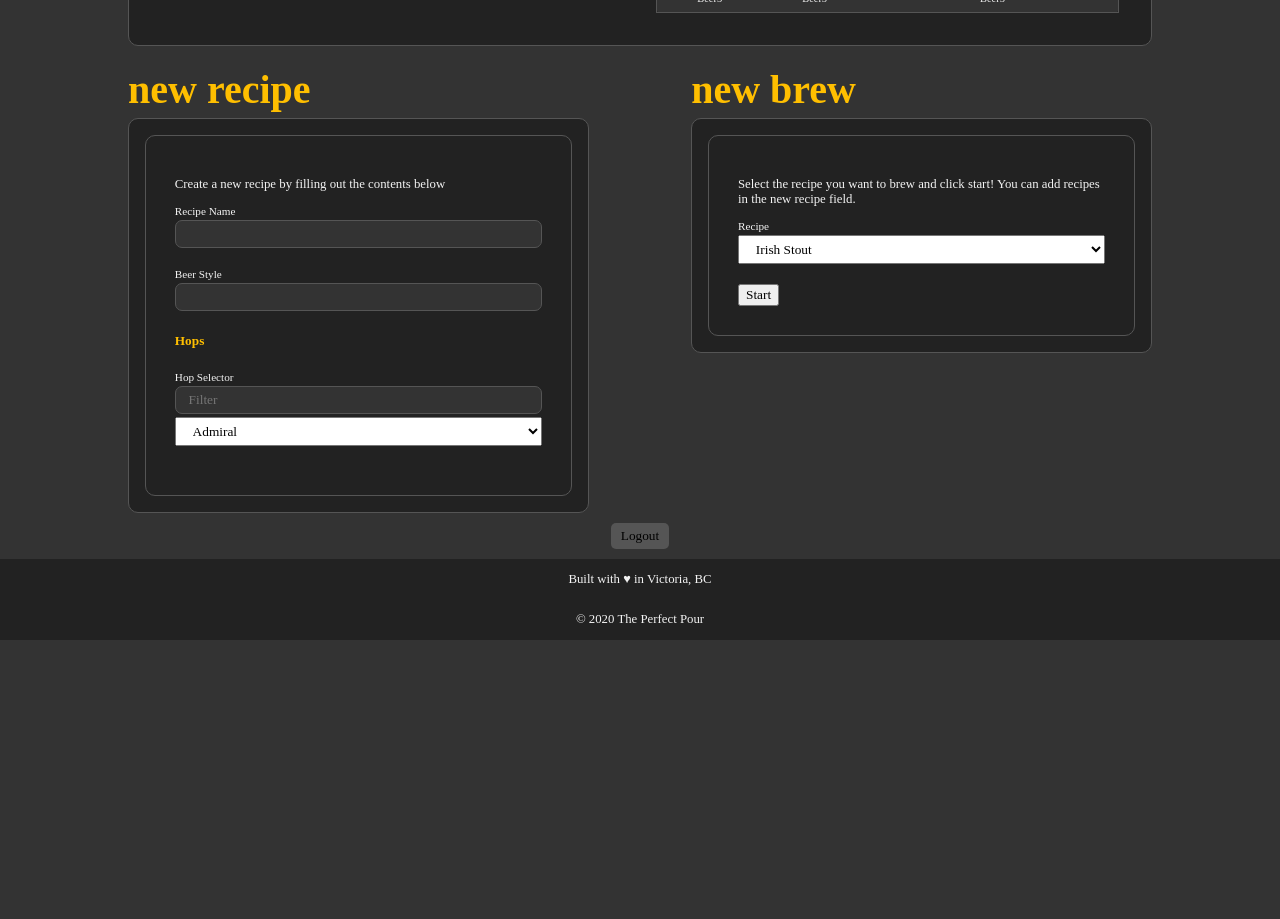
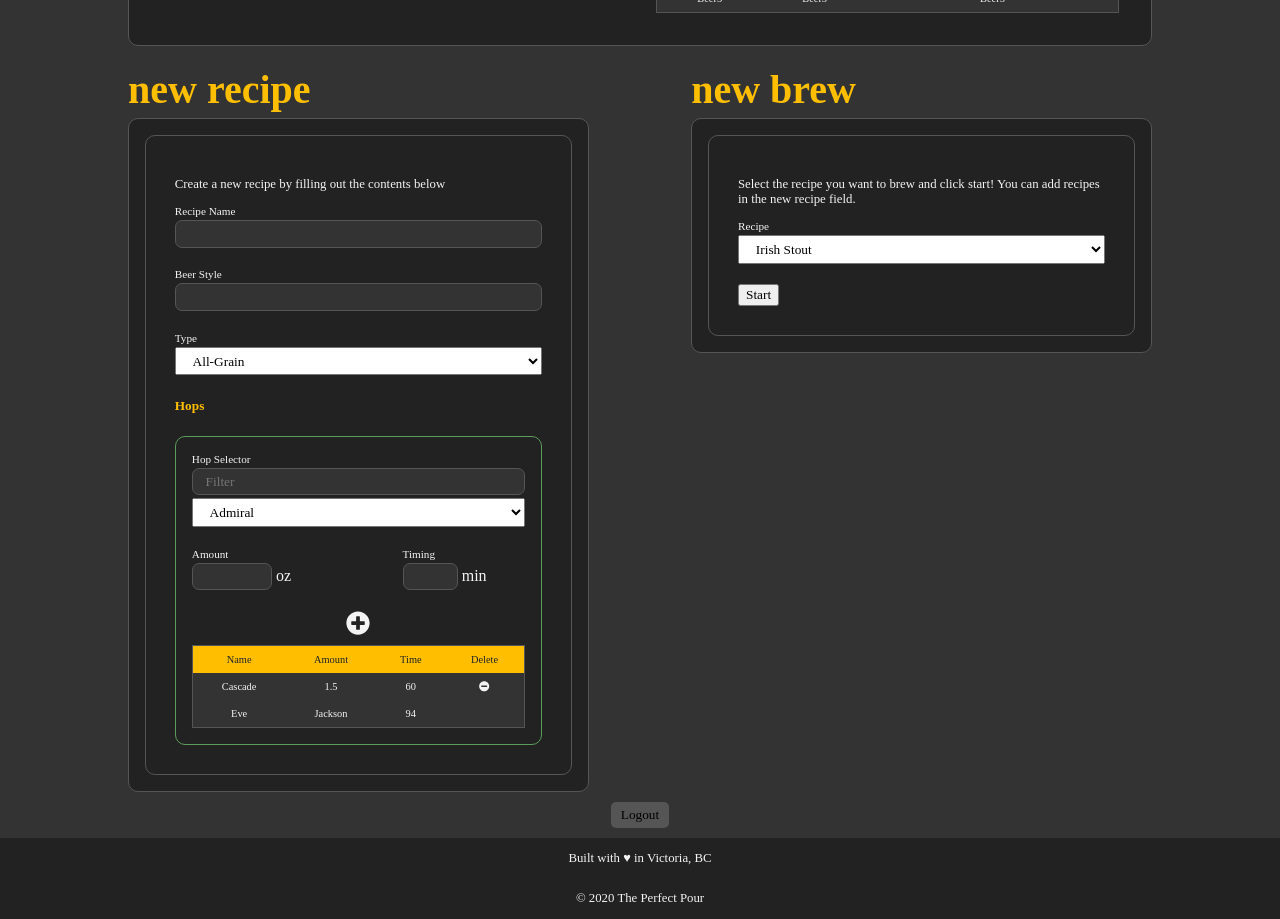
Before and after one commit to JackPlayer/ThePerfectPour, a React (Create React App) app in the folder frontend/perfect-pour/: page /home in a window 1280 px wide. Shown: the part 620-1539 px from the top of the page. Before the commit the page ends 1260 px from the top, so only its background shows below. Built offline with nearby package versions, Linux system fonts and the light colour scheme.

Commit message:
Added hops form markup

```diff
--- a/frontend/perfect-pour/package.json
+++ b/frontend/perfect-pour/package.json
@@ -3,6 +3,10 @@
   "version": "0.1.0",
   "private": true,
   "dependencies": {
+    "@fortawesome/fontawesome-free": "^5.15.1",
+    "@fortawesome/fontawesome-svg-core": "^1.2.32",
+    "@fortawesome/free-solid-svg-icons": "^5.15.1",
+    "@fortawesome/react-fontawesome": "^0.1.14",
     "@testing-library/jest-dom": "^5.11.6",
     "@testing-library/react": "^11.1.2",
     "@testing-library/user-event": "^12.2.2",
--- a/frontend/perfect-pour/src/components/CalculatorABV.js
+++ b/frontend/perfect-pour/src/components/CalculatorABV.js
@@ -47,7 +47,7 @@ const CalculatorABV = () => {
           <input type="number" step="0.001" onChange={(e) => setFg(e.target.value)}></input>
         </div>
 
-        <button type="submit">Calculate</button>
+        <button type="submit" className="btn-calc">Calculate</button>
 
         <p><strong>Alcohol By Volume ({unit}): {abv}</strong></p>
       </form>
--- a/frontend/perfect-pour/src/components/NewRecipeForm.js
+++ b/frontend/perfect-pour/src/components/NewRecipeForm.js
@@ -1,5 +1,8 @@
 import React, {useState} from 'react'
 import { hopTypes } from '../data/beerData'
+
+import { FontAwesomeIcon } from '@fortawesome/react-fontawesome'
+import { faPlusCircle, faMinusCircle } from '@fortawesome/free-solid-svg-icons'
 
 const NewRecipeForm = () => {
   const [hopFilter, setHopFilter] = useState('')
@@ -27,14 +30,63 @@ const NewRecipeForm = () => {
         <input type="text" />
       </div>
 
-      <h5>Hops</h5>
       <div className="form-field">
-        <label>Hop Selector</label>
-        <input placeholder="Filter" type="text" onChange={(e) => setHopFilter(e.target.value)}></input>
+        <label>Type</label>
         <select>
-          {renderHopOptions()}
+          <option value="all-grain">All-Grain</option>
+          <option value="extract">All-Grain</option>
         </select>
       </div>
+
+      <h5>Hops</h5>
+      <div className="hops-entry">
+        <div className="form-field">
+          <label>Hop Selector</label>
+          <input placeholder="Filter" type="text" onChange={(e) => setHopFilter(e.target.value)}></input>
+          <select>
+            {renderHopOptions()}
+          </select>
+        </div>
+        <div className="row">
+          <div className="form-field">
+            <label>Amount</label>
+            <div>
+              <input type="number"  min="0" />
+              <span> oz</span>
+            </div>
+          </div>
+
+          <div className="form-field">
+            <label>Timing</label>
+            <div >
+              <input type="number"  min="0" max="120"/>
+              <span> min</span>
+            </div>
+          </div>
+        </div>
+
+        <FontAwesomeIcon className="fa-icon" icon={faPlusCircle} />
+        <table>
+          <tr>
+            <th>Name</th>
+            <th>Amount</th>
+            <th>Time</th>
+            <th>Delete</th>
+          </tr>
+          <tr>
+            <td>Cascade</td>
+            <td>1.5</td>
+            <td>60</td>
+            <td><FontAwesomeIcon icon={faMinusCircle} /></td>
+          </tr>
+          <tr>
+            <td>Eve</td>
+            <td>Jackson</td>
+            <td>94</td>
+          </tr>
+        </table>
+      </div>
+
     </form>
   )
 }
--- a/frontend/perfect-pour/src/styles/_variables.scss
+++ b/frontend/perfect-pour/src/styles/_variables.scss
@@ -4,6 +4,7 @@ $col-background: #333;
 $col-dark: #222;
 $col-primary: #FFBF00;
 $col-outline: #555;
+$col-green: rgb(91, 155, 91);
 
 // Font Stack
 $font-primary: 'Backslash';
--- a/frontend/perfect-pour/src/styles/main.scss
+++ b/frontend/perfect-pour/src/styles/main.scss
@@ -44,6 +44,8 @@ form {
   border: 1px solid $col-outline;
   border-radius: 10px;
   background-color: $col-dark;
+  color: $col-light;
+
 
   .form-field {
     display: flex;
@@ -83,8 +85,11 @@ table {
   thead {
     background-color: $col-primary;
     color: $col-dark;
+  }
 
-
+  th {
+    background-color: $col-primary;
+    color: $col-dark;
   }
   th, td {
     padding: 0.5rem;
@@ -208,6 +213,14 @@ footer#footer {
   height: 200px;
   align-self: center;
 }
+
+.row {
+  display: flex;
+  flex-direction: row;
+  input {
+    width: 25%;
+  }
+}
 // Login Page
 
 #login-reg-page {
@@ -303,6 +316,21 @@ footer#footer {
     }
   }
 
+  #recipe-form {
+    .hops-entry {
+      display: flex;
+      flex-direction: column;
+      border: 1px solid $col-green;
+      border-radius: 10px;
+      padding: 1rem;
+    }
+    .fa-icon {
+      align-self: center;
+      font-size: 1.5rem;
+      margin-bottom: 10px;
+    }
+  }
+
 }
 
 // MOBILE
```
Also changed, not shown: 1 other file (tests, documents, lock files or other folders).
